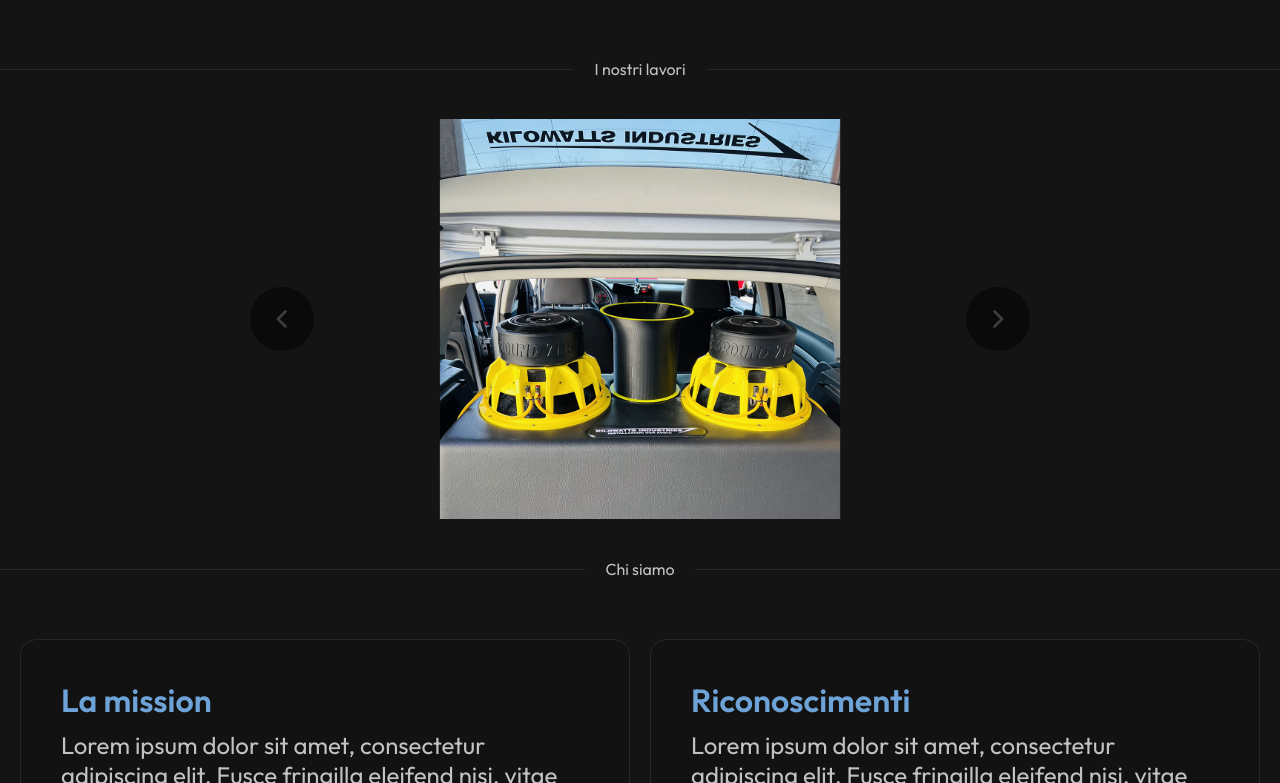
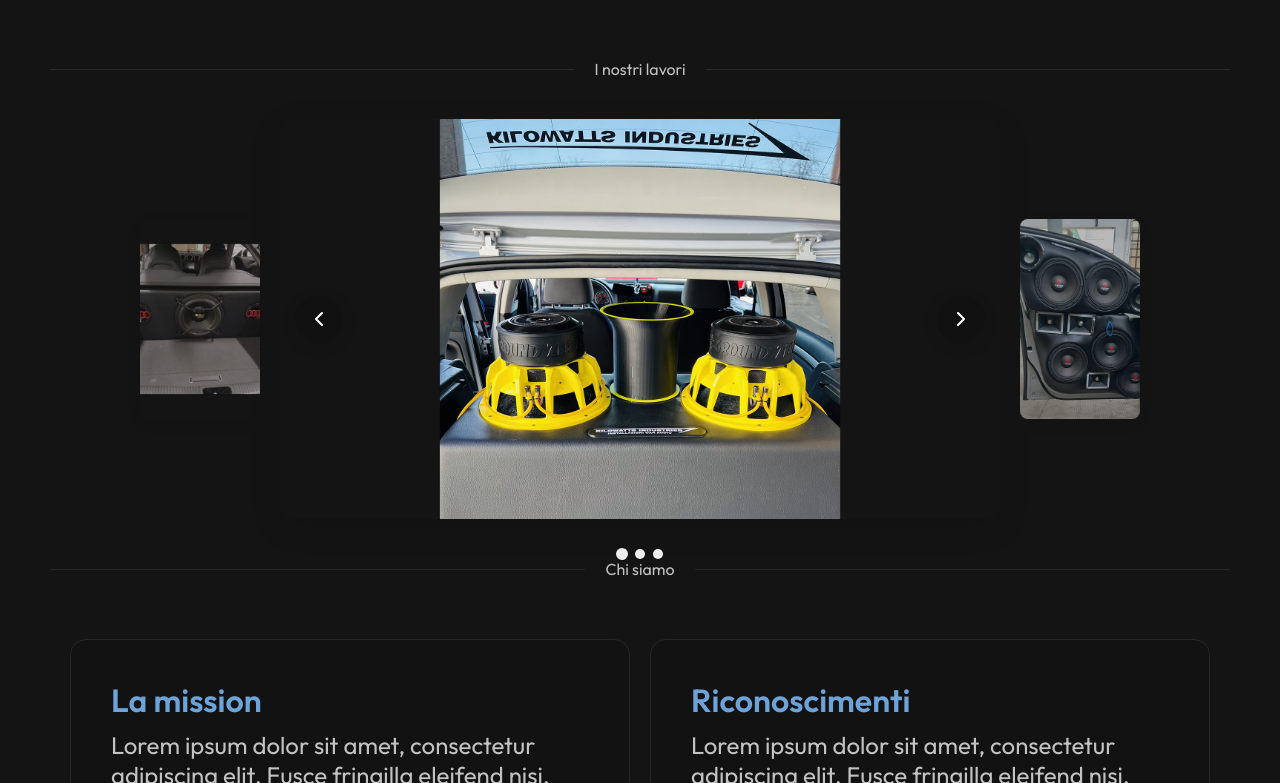
Before and after one commit to MarcoPozziDeveloper/Kilowatts-Public, a Vue app: page / in a window 1280 px wide. Shown: the part 1277-2060 px from the top of the page. Built offline with nearby package versions, Linux system fonts and the light colour scheme; no server answers.

Commit message:
Carousel

```diff
--- a/index.html
+++ b/index.html
@@ -25,7 +25,7 @@
         color: var(--color-text);
 
         font-family: "Outfit", sans-serif;
-
+        padding: 0 50px;
         display: flex;
         flex-direction: column;
         align-items: center;
--- a/src/components/CarouselComponent.vue
+++ b/src/components/CarouselComponent.vue
@@ -1,114 +1,278 @@
 <script setup>
-import { ref, onMounted } from "vue";
+import { ref, onMounted, watch } from "vue";
+
 const props = defineProps({
   images: {
     type: Array,
     default: () => []
   }
 });
+
 const currentIndex = ref(0);
 const track = ref(null);
+
 const update = () => {
   if (track.value && props.images.length > 0) {
-    // Impostiamo la variabile CSS per il numero di immagini
-    track.value.style.setProperty('--image-count', props.images.length);
-    // Il track deve essere largo quanto tutte le immagini affiancate
-    track.value.style.width = `${props.images.length * 100}%`;
-    // Ogni step sposta di una larghezza completa del contenitore
-    track.value.style.transform = `translateX(-${currentIndex.value * (100 / props.images.length)}%)`;
+    // Centra l'immagine corrente
+    const translateX = -currentIndex.value * 100;
+    track.value.style.transform = `translateX(${translateX}%)`;
   }
 };
+
 const prev = () => {
-  currentIndex.value =
-    (currentIndex.value - 1 + props.images.length) % props.images.length;
+  currentIndex.value = (currentIndex.value - 1 + props.images.length) % props.images.length;
   update();
 };
+
 const next = () => {
   currentIndex.value = (currentIndex.value + 1) % props.images.length;
   update();
 };
+
+const goToSlide = (index) => {
+  currentIndex.value = index;
+  update();
+};
+
+// Calcola l'indice dell'immagine precedente
+const prevIndex = () => (currentIndex.value - 1 + props.images.length) % props.images.length;
+
+// Calcola l'indice dell'immagine successiva
+const nextIndex = () => (currentIndex.value + 1) % props.images.length;
+
 onMounted(() => {
   update();
 });
+
+watch(() => props.images, () => {
+  update();
+}, { deep: true });
 </script>
+
 <template>
   <div class="carousel">
+    <!-- Immagine precedente (sinistra) -->
+    <div class="side-image left-image" v-if="images.length > 1" @click="prev">
+      <img :src="images[prevIndex()]" :alt="`Image ${prevIndex() + 1}`" />
+    </div>
+
+    <!-- Contenitore principale -->
+    <div class="carousel-main">
       <button class="carousel-btn left" @click="prev" v-if="images.length > 1">
-      <img src="../icons/angle_left.svg" alt="Prev" />
+        <svg width="24" height="24" viewBox="0 0 24 24" fill="none" xmlns="http://www.w3.org/2000/svg">
+          <path d="M15 18L9 12L15 6" stroke="currentColor" stroke-width="2" stroke-linecap="round"
+            stroke-linejoin="round" />
+        </svg>
       </button>
 
       <div class="carousel-track-container">
         <div class="carousel-track" ref="track">
-        <img
-          v-for="(img, i) in images"
-          :key="i"
-          :src="img"
-          :alt="`Image ${i + 1}`"
-          class="carousel-image"
-        />
+          <img v-for="(img, i) in images" :key="i" :src="img" :alt="`Image ${i + 1}`" class="carousel-image"
+            :class="{ active: i === currentIndex }" />
         </div>
       </div>
 
       <button class="carousel-btn right" @click="next" v-if="images.length > 1">
-      <img src="../icons/angle_right.svg" alt="Next" />
+        <svg width="24" height="24" viewBox="0 0 24 24" fill="none" xmlns="http://www.w3.org/2000/svg">
+          <path d="M9 18L15 12L9 6" stroke="currentColor" stroke-width="2" stroke-linecap="round"
+            stroke-linejoin="round" />
+        </svg>
       </button>
     </div>
+
+    <!-- Immagine successiva (destra) -->
+    <div class="side-image right-image" v-if="images.length > 1" @click="next">
+      <img :src="images[nextIndex()]" :alt="`Image ${nextIndex() + 1}`" />
+    </div>
+
+    <!-- Indicatori (opzionali) -->
+    <div class="carousel-indicators" v-if="images.length > 1">
+      <button v-for="(img, i) in images" :key="i" class="indicator" :class="{ active: i === currentIndex }"
+        @click="goToSlide(i)"></button>
+    </div>
+  </div>
 </template>
+
 <style scoped>
 .carousel {
   position: relative;
   width: 100%;
-  max-width: 800px;
+  max-width: 1000px;
   margin: auto;
+  display: flex;
+  align-items: center;
+  gap: 20px;
+}
+
+.carousel-main {
+  position: relative;
+  flex: 1;
   overflow: hidden;
-  border-radius: 8px;
+  border-radius: 12px;
+  box-shadow: 0 8px 32px rgba(0, 0, 0, 0.1);
 }
+
 .carousel-track-container {
   overflow: hidden;
   width: 100%;
+  border-radius: 12px;
 }
+
 .carousel-track {
   display: flex;
-  transition: transform 0.5s ease-in-out;
-  /* La larghezza viene impostata dinamicamente via JavaScript */
+  transition: transform 0.5s cubic-bezier(0.4, 0, 0.2, 1);
+  width: 100%;
 }
+
 .carousel-image {
-  /* Ogni immagine deve occupare una frazione della larghezza totale del track */
-  width: calc(100% / var(--image-count, 1));
+  width: 100%;
   height: 400px;
   object-fit: contain;
   flex-shrink: 0;
-  flex-grow: 0;
 }
-/* Posizionamento dei bottoni */
+
+/* Immagini laterali */
+.side-image {
+  width: 120px;
+  height: 200px;
+  cursor: pointer;
+  border-radius: 8px;
+  overflow: hidden;
+  transition: all 0.3s ease;
+  opacity: 0.7;
+  box-shadow: 0 4px 16px rgba(0, 0, 0, 0.1);
+}
+
+.side-image:hover {
+  opacity: 1;
+  transform: scale(1.05);
+  box-shadow: 0 6px 24px rgba(0, 0, 0, 0.15);
+}
+
+.side-image img {
+  width: 100%;
+  height: 100%;
+  object-fit: cover;
+  transition: transform 0.3s ease;
+}
+
+.left-image {
+  order: -1;
+}
+
+.right-image {
+  order: 1;
+}
+
+/* Bottoni di navigazione */
 .carousel-btn {
   position: absolute;
   top: 50%;
   transform: translateY(-50%);
-  background-color: rgba(0, 0, 0, 0.5);
-  cursor: pointer;
-  z-index: 2;
+  background-color: rgba(0, 0, 0, 0.1);
+  backdrop-filter: blur(10px);
   border: none;
   border-radius: 50%;
-  width: 64px;
-  height: 64px;
+  width: 48px;
+  height: 48px;
+  cursor: pointer;
+  z-index: 10;
   display: flex;
   align-items: center;
   justify-content: center;
-  transition: background-color 0.3s ease;
+  transition: all 0.3s ease;
+  color: #333;
+  box-shadow: 0 4px 16px rgba(0, 0, 0, 0.1);
 }
+
+.carousel-btn svg {
+  filter: brightness(20);
+}
+
 .carousel-btn:hover {
-  background-color: rgba(0, 0, 0, 0.8);
+  /*  background: var(--color-text);*/
+  transform: translateY(-50%) scale(1.1);
+  box-shadow: 0 6px 24px rgba(0, 0, 0, 0.15);
 }
-.carousel-btn img {
-  width: 32px;
-  height: 32px;
-  filter: invert(1); /* Rende le icone bianche */
+
+.carousel-btn.left {
+  left: 15px;
 }
+
+.carousel-btn.right {
+  right: 15px;
+}
+
+/* Indicatori */
+.carousel-indicators {
+  position: absolute;
+  bottom: -40px;
+  left: 50%;
+  transform: translateX(-50%);
+  display: flex;
+  gap: 8px;
+}
+
+.indicator {
+  width: 10px;
+  height: 10px;
+  border-radius: 50%;
+  border: none;
+  /*  background: rgba(255, 255, 255, 0.5);*/
+  cursor: pointer;
+  transition: all 0.3s ease;
+}
+
+.indicator.active {
+  /*background: var(--color-primary);*/
+  transform: scale(1.2);
+}
+
+.indicator:hover {
+  background: rgba(255, 255, 255, 0.8);
+}
+
+/* Responsive */
+@media (max-width: 768px) {
+  .carousel {
+    gap: 10px;
+  }
+
+  .side-image {
+    width: 80px;
+    height: 120px;
+  }
+
+  .carousel-main {
+    flex: 1;
+  }
+
+  .carousel-image {
+    height: 250px;
+  }
+
+  .carousel-btn {
+    width: 40px;
+    height: 40px;
+  }
+
   .carousel-btn.left {
     left: 10px;
   }
+
   .carousel-btn.right {
     right: 10px;
   }
+}
+
+@media (max-width: 480px) {
+  .side-image {
+    width: 60px;
+    height: 100px;
+  }
+
+  .carousel-image {
+    height: 200px;
+  }
+}
 </style>
--- a/src/components/NavbarComponent.vue
+++ b/src/components/NavbarComponent.vue
@@ -3,28 +3,21 @@
   <div class="spacer"></div>
   <div class="navbar">
     <a href="/">
-      <img
-        src="../images/KW_logo.png"
-        alt="Kilowatts Industries Logo"
-        class="logo"
-      />
+      <img src="../images/KW_logo.png" alt="Kilowatts Industries Logo" class="logo" />
     </a>
     <div class="sub-navbar">
       <div class="links-sub-navbar">
         <a href="index.html">Catalogo</a>
         <a href="about.html">Classifiche</a>
-          <a href="#eventi">Eventi</a>
+        <a href="/#eventi">Eventi</a>
       </div>
       <img src="../icons/vert_separator.svg" alt="Separatore" />
       <div class="icons-sub-navbar">
-        <a
-          href="https://www.facebook.com/p/Kilowatts-Industries-100083304311069/"
-        >
+        <a href="https://www.facebook.com/p/Kilowatts-Industries-100083304311069/">
           <img src="../icons/fb.svg" alt="Facebook" />
         </a>
         <a href="https://www.instagram.com/kilowatts.industries">
-          <img src="../icons/ig.svg" alt="Instagram"
-        /></a>
+          <img src="../icons/ig.svg" alt="Instagram" /></a>
       </div>
     </div>
   </div>
@@ -33,9 +26,10 @@
 .spacer {
   height: 90px;
 }
+
 .navbar {
   position: fixed;
-  top:0;
+  top: 0;
   z-index: 99;
   display: flex;
   align-items: center;
@@ -44,6 +38,7 @@
   background-color: var(--color-bg);
   padding: 0 50px;
 }
+
 .sub-navbar {
   display: flex;
   align-items: center;
@@ -51,6 +46,7 @@
   gap: 40px;
   width: 100%;
 }
+
 .links-sub-navbar,
 .icons-sub-navbar {
   display: flex;
@@ -58,9 +54,11 @@
   align-items: center;
   gap: 40px;
 }
+
 .icons-sub-navbar {
   gap: 30px;
 }
+
 .logo {
   max-width: 266px;
 }
@@ -70,9 +68,11 @@
   text-decoration: none;
   font-size: 20px;
 }
+
 .links-sub-navbar a:hover {
   text-decoration: underline;
 }
+
 .links-sub-navbar a.active {
   font-weight: bold;
   text-decoration: underline;
```
Lines whose indentation alone changed are shown as unchanged.
